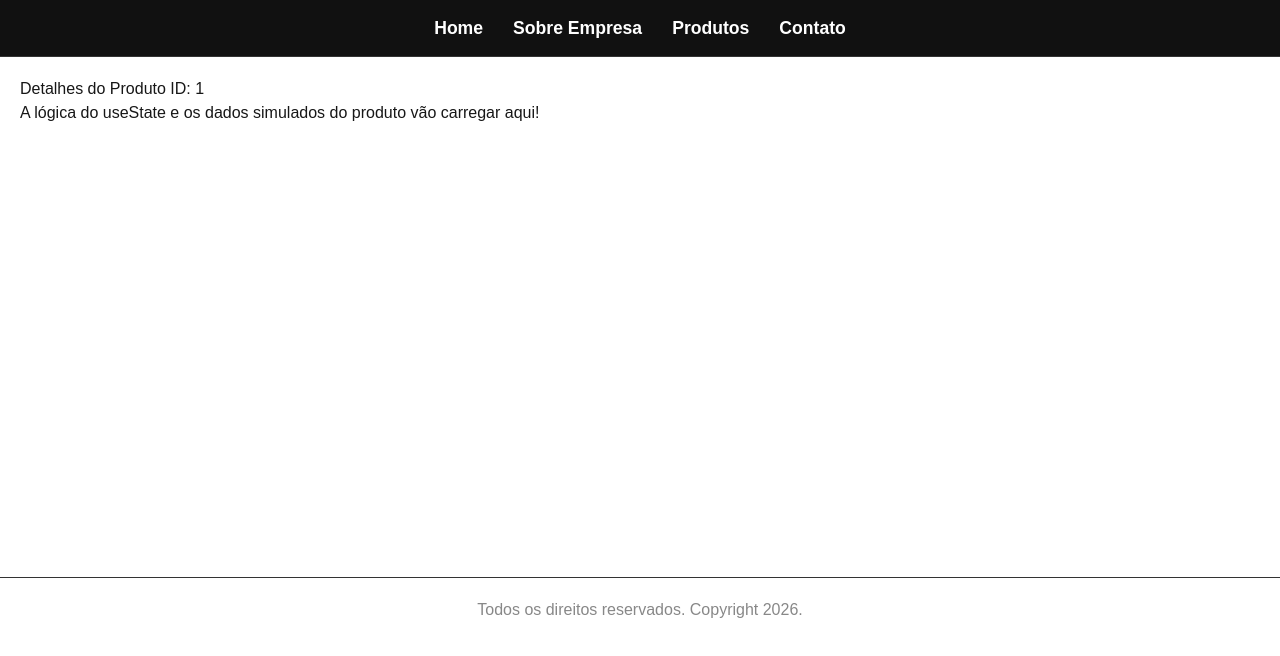
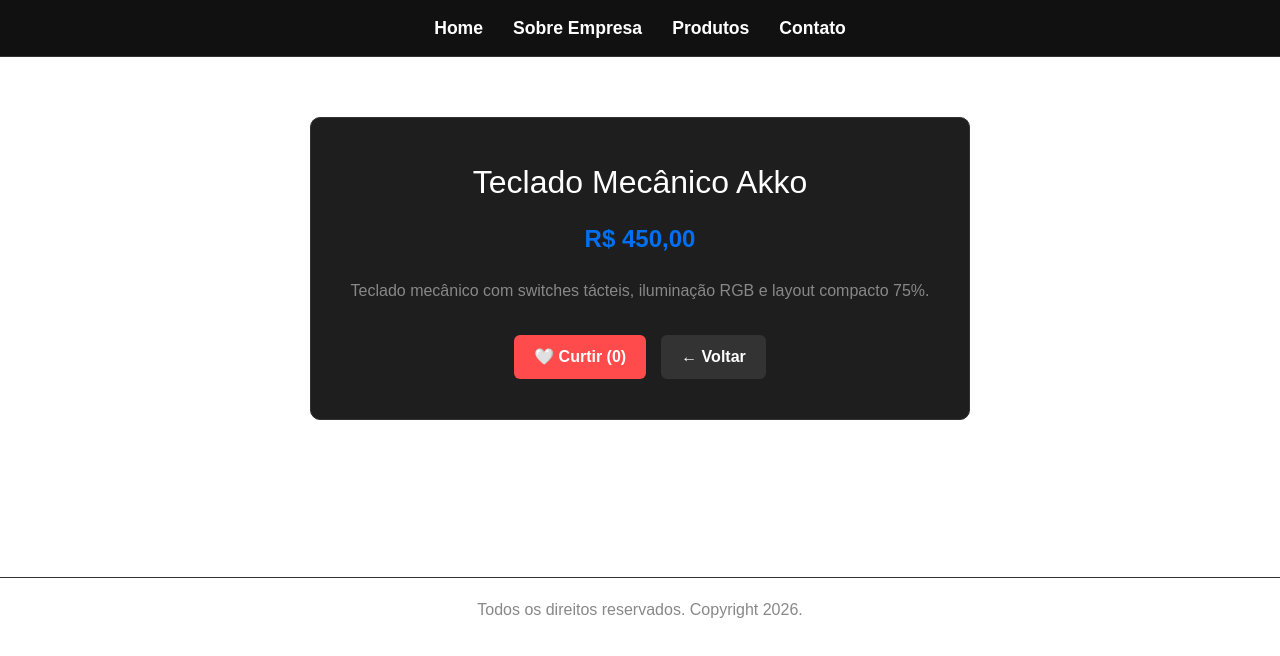
Before and after one commit to Callebe-Mendes/projectweb1site, a Next.js app in the folder teste/: page /produto/1 in a window 1280 px wide. Shown: the top 656 px of the page. Built offline with nearby package versions, Linux system fonts and the light colour scheme.

Commit message:
feat: página de detalhes do produto com useState

```diff
--- /dev/null
+++ b/teste/src/components/ProdutoDetalheContent/ProdutoDetalhe.module.css
@@ -0,0 +1,80 @@
+.container {
+  padding: 60px 20px;
+  max-width: 700px;
+  margin: 0 auto;
+  text-align: center;
+}
+
+.card {
+  background-color: #1e1e1e;
+  border: 1px solid #333;
+  border-radius: 10px;
+  padding: 40px 30px;
+}
+
+.nome {
+  font-size: 2rem;
+  color: #ffffff;
+  margin-bottom: 15px;
+}
+
+.preco {
+  font-size: 1.5rem;
+  color: #0070f3;
+  font-weight: bold;
+  margin-bottom: 20px;
+}
+
+.descricao {
+  font-size: 1rem;
+  color: #888;
+  line-height: 1.7;
+  margin-bottom: 30px;
+}
+
+.acoes {
+  display: flex;
+  gap: 15px;
+  justify-content: center;
+  flex-wrap: wrap;
+}
+
+.botaoCurtir {
+  padding: 10px 20px;
+  background-color: #ff4b4b;
+  color: white;
+  border: none;
+  border-radius: 6px;
+  font-weight: bold;
+  cursor: pointer;
+  transition: background-color 0.2s;
+}
+
+.botaoCurtir:hover {
+  background-color: #cc0000;
+}
+
+.botaoVoltar {
+  padding: 10px 20px;
+  background-color: #333;
+  color: white;
+  border: none;
+  border-radius: 6px;
+  font-weight: bold;
+  cursor: pointer;
+  transition: background-color 0.2s;
+}
+
+.botaoVoltar:hover {
+  background-color: #555;
+}
+
+.erro {
+  color: #888;
+  font-size: 1.2rem;
+  margin-bottom: 20px;
+}
+
+.curtido {
+  background-color: #888;
+}
--- /dev/null
+++ b/teste/src/components/ProdutoDetalheContent/index.js
@@ -0,0 +1,61 @@
+"use client";
+import { useState } from 'react';
+import styles from './ProdutoDetalhe.module.css';
+import Link from 'next/link';
+
+const listaProdutos = [
+  { id: 1, nome: "Teclado Mecânico Akko", preco: "450,00", descricao: "Teclado mecânico com switches tácteis, iluminação RGB e layout compacto 75%." },
+  { id: 2, nome: "Mouse Gamer Baseus", preco: "120,00", descricao: "Mouse gamer com sensor óptico de alta precisão, 6 botões programáveis e RGB." },
+  { id: 3, nome: "Cabo HDMI UGREEN", preco: "45,00", descricao: "Cabo HDMI 2.0 de alta velocidade, suporta 4K 60Hz e HDR. 2 metros." },
+  { id: 4, nome: "Hub USB Baseus", preco: "180,00", descricao: "Hub USB-C com 4 portas USB 3.0, entrada HDMI e carregamento rápido." },
+];
+
+export default function ProdutoDetalheContent({ id }) {
+  const produto = listaProdutos.find((p) => p.id === Number(id));
+  const [curtidas, setCurtidas] = useState(0);
+  const [jaCurtiu, setJaCurtiu] = useState(false);
+// Mesma função de curtir do BotaoCurtir, mas adaptada para o contexto do produto detalhado
+  function handleCurtir() {
+    if (jaCurtiu) {
+      setCurtidas(curtidas - 1);
+      setJaCurtiu(false);
+    } else {
+      setCurtidas(curtidas + 1);
+      setJaCurtiu(true);
+    }
+  }
+
+  if (!produto) {
+    return (
+      <div className={styles.container}>
+        <p className={styles.erro}>Produto não encontrado.</p>
+        <Link href="/produtos">
+          <button className={styles.botaoVoltar}>← Voltar aos Produtos</button>
+        </Link>
+      </div>
+    );
+  }
+
+  return (
+    <div className={styles.container}>
+      <div className={styles.card}>
+        <h2 className={styles.nome}>{produto.nome}</h2>
+        <p className={styles.preco}>R$ {produto.preco}</p>
+        <p className={styles.descricao}>{produto.descricao}</p>
+
+        <div className={styles.acoes}>
+          <button
+            className={`${styles.botaoCurtir} ${jaCurtiu ? styles.curtido : ""}`}
+            onClick={handleCurtir}
+          >
+            {jaCurtiu ? "❤️ Curtido!" : `🤍 Curtir (${curtidas})`}
+          </button>
+
+          <Link href="/produtos">
+            <button className={styles.botaoVoltar}>← Voltar</button>
+          </Link>
+        </div>
+      </div>
+    </div>
+  );
+}
--- a/teste/src/pages/produto/[id].js
+++ b/teste/src/pages/produto/[id].js
@@ -1,9 +1,7 @@
 import Menu from "@/components/Menu";
 import Footer from "@/components/Footer";
 import { useRouter } from "next/router";
-
-// Quando o Integrante 3 criar a lógica e interface de detalhes, vocês descomentam:
-// import ProdutoDetalheContent from "@/components/ProdutoDetalheContent";
+import ProdutoDetalheContent from "@/components/ProdutoDetalheContent";
 
 export default function ProdutoDetalhe() {
   const router = useRouter();
@@ -12,11 +10,8 @@
   return (
     <>
       <Menu />
-      <main style={{ padding: '20px', minHeight: '60vh' }}>
-        <h2>Detalhes do Produto ID: {id}</h2>
-        <p>A lógica do useState e os dados simulados do produto vão carregar aqui!</p>
-
-        {/* <ProdutoDetalheContent id={id} /> */}
+      <main style={{ minHeight: '60vh' }}>
+        <ProdutoDetalheContent id={id} />
       </main>
       <Footer />
     </>
```
